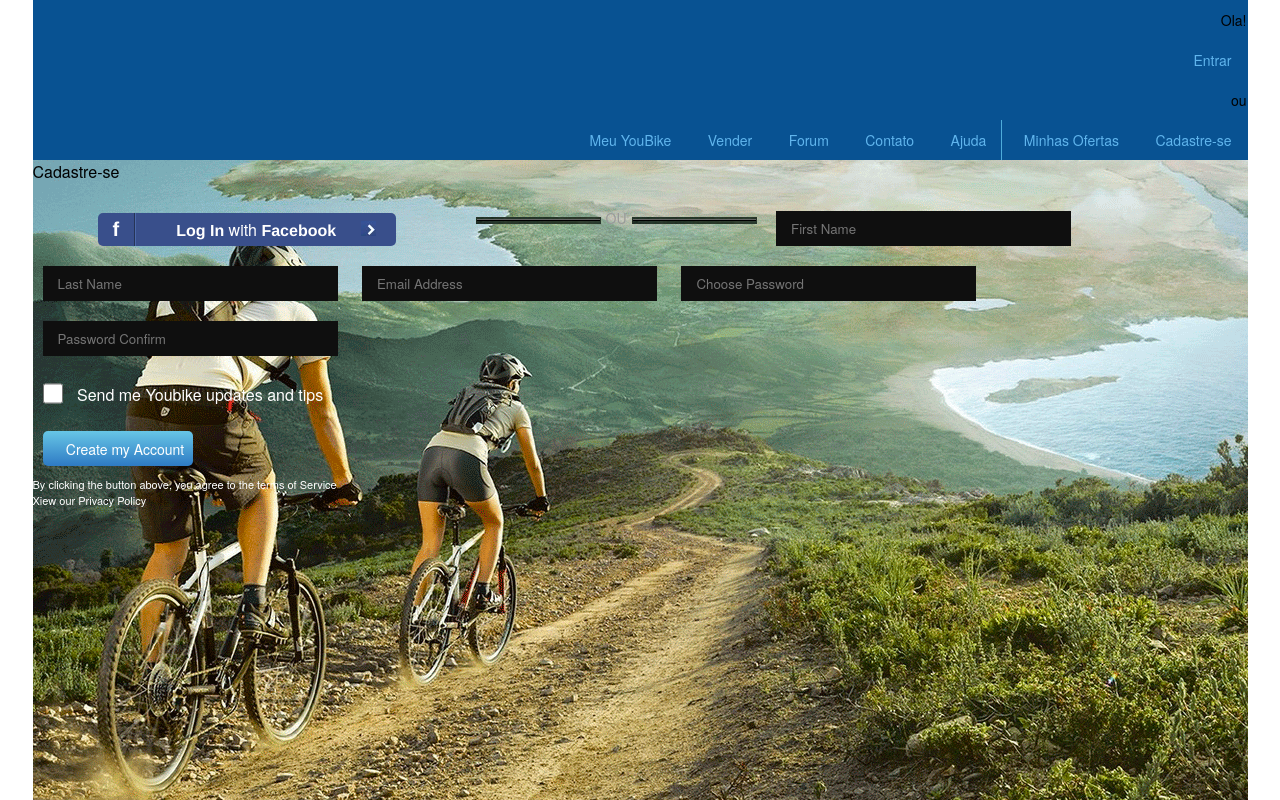
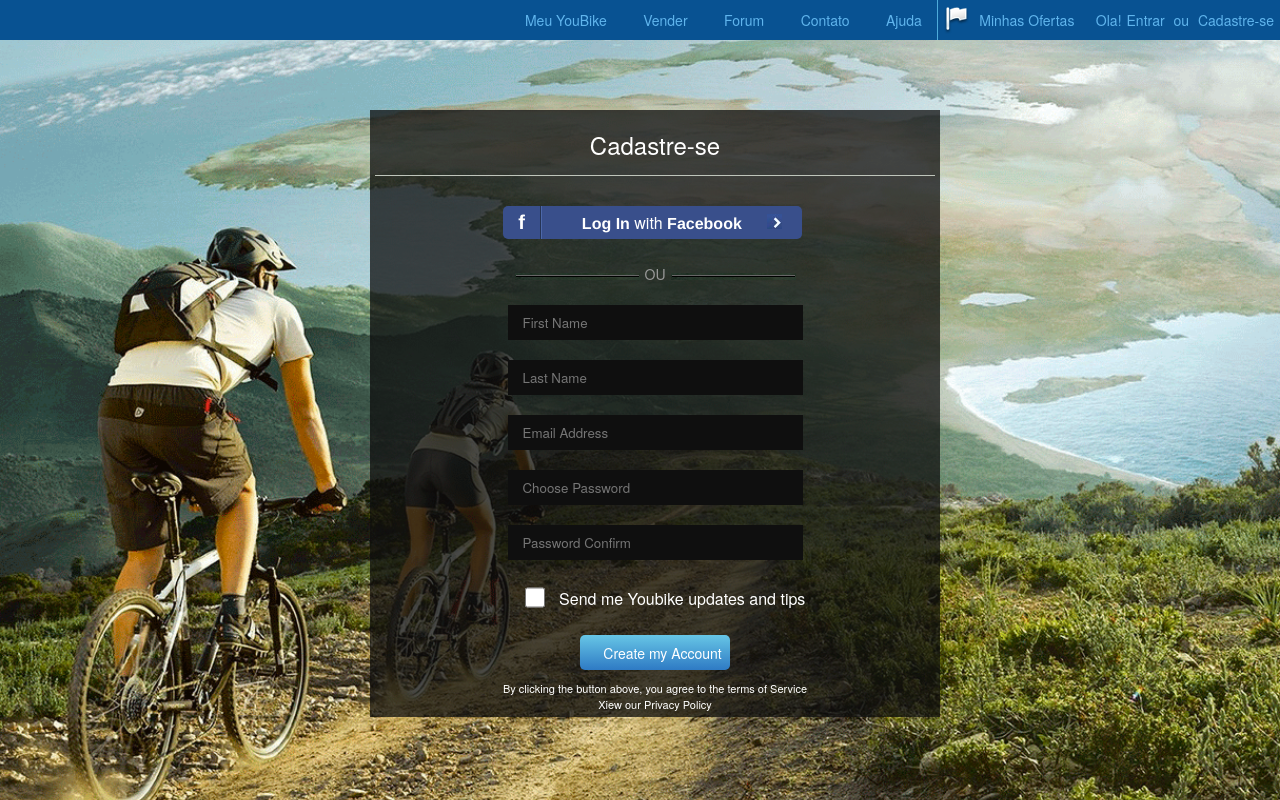
Before and after one commit to AlexandraShevchenko/AlexandraShevchenko.github.io, a plain HTML site: page homework/homework5/5a/index.html in a window 1280 px wide. Drawn offline with Linux system fonts and the light colour scheme; a web font is replaced by a local one.

Commit message:
Update style.css

```diff
--- a/homework/homework5/5a/css/style.css
+++ b/homework/homework5/5a/css/style.css
@@ -5,13 +5,13 @@
 body {
   background: url("../images/bg.png") fixed no-repeat center center;
   font-family: "Helvetica Neue", Arial;
+  background-size: cover;
 }
 @font-face {
   font-family: "Helvetica Neue";
   src:url("../fonts/helveticaneuecyr-thin.otf");
 }
 .wrapper {
-  width: 1215px;
   margin: 0 auto;
 }
 
@@ -23,12 +23,11 @@
   line-height: 40px;
 }
 .header ul {
-  width: 1215px;
+  width: 100%;
   text-align: right;
   background-color: #085292;
 }
 .header li:hover {
-  margin: 0;
   background-color: #4eabda;
 }
 .header a:hover {
@@ -40,14 +39,27 @@
   padding: 0 15px;
   display: block;
 }
-.header li:nth-child(5) {
+.link a {
+  display: inline-block;
+  padding: 0 5px;
+}
+.link {
+  font-size: 14px;
+  color: #60b5ed;
+}
+.link a:hover {
+  color: white;
+  text-decoration: underline;
+}
+.link:hover {
+  color: white;
+}
+.border {
   border-right: 1px solid #4eabda;
 }
-.header img {
-  width: 20px;
-  height: 20px;
-  padding-right: 5px;
-  margin-bottom: -7px;
+.image {
+  background: url("../images/flag.png") no-repeat left;
+  padding: 0 0 0 20px;
 }
 .header li:nth-child(6):hover {
   background: linear-gradient(to bottom, #50afdc, #2e7ac4);
@@ -56,11 +68,17 @@
   background: linear-gradient(to bottom, #50afdc, #2e7ac4);
 }
 
-
-form {
+.bottom {
+  font-family: "Helvetica Neue", Arial, sans-serif;
+  color: white;
+  font-size: 24px;
+  line-height: 60px;
+  border-bottom: 1px solid #bfc5bb;
+}
+.form {
   display: block;
   width: 560px;
-  height: 610px;
+  padding: 5px 5px;
   background-color: rgba(14, 14, 14, 0.75);
   position: absolute;
   left: 50%;
@@ -68,10 +86,7 @@
   margin: -290px 0 0 -270px;
   text-align: center;
 }
-form h3 {
-  color: white;
-  line-height: 60px;
-}
+
 input {
   width: 280px;
   height: 35px;
@@ -87,6 +102,7 @@
   border: none;
 }
 #checkbox {
+  margin-left: 20px;
   width: 20px;
 }
 span {
```
